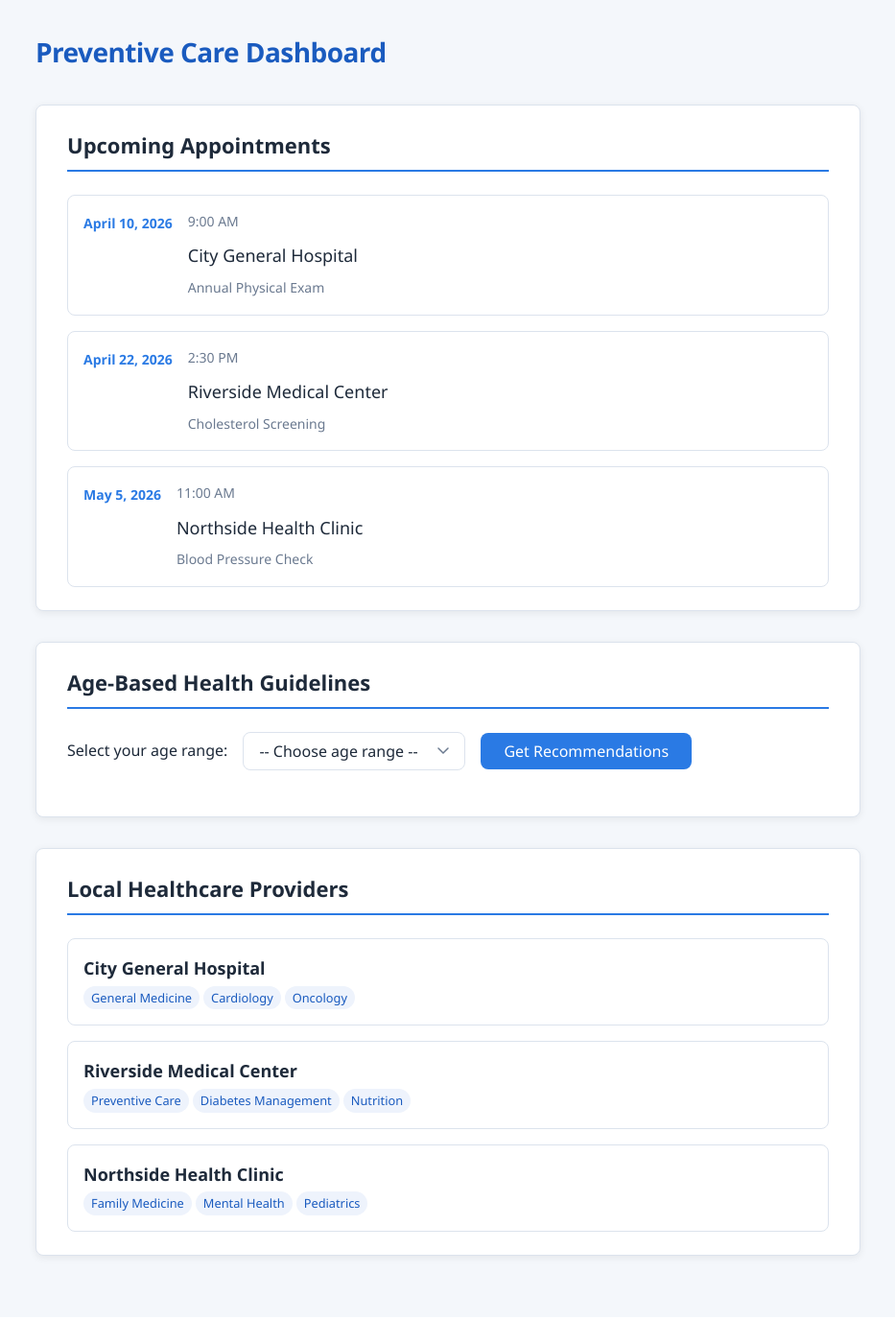
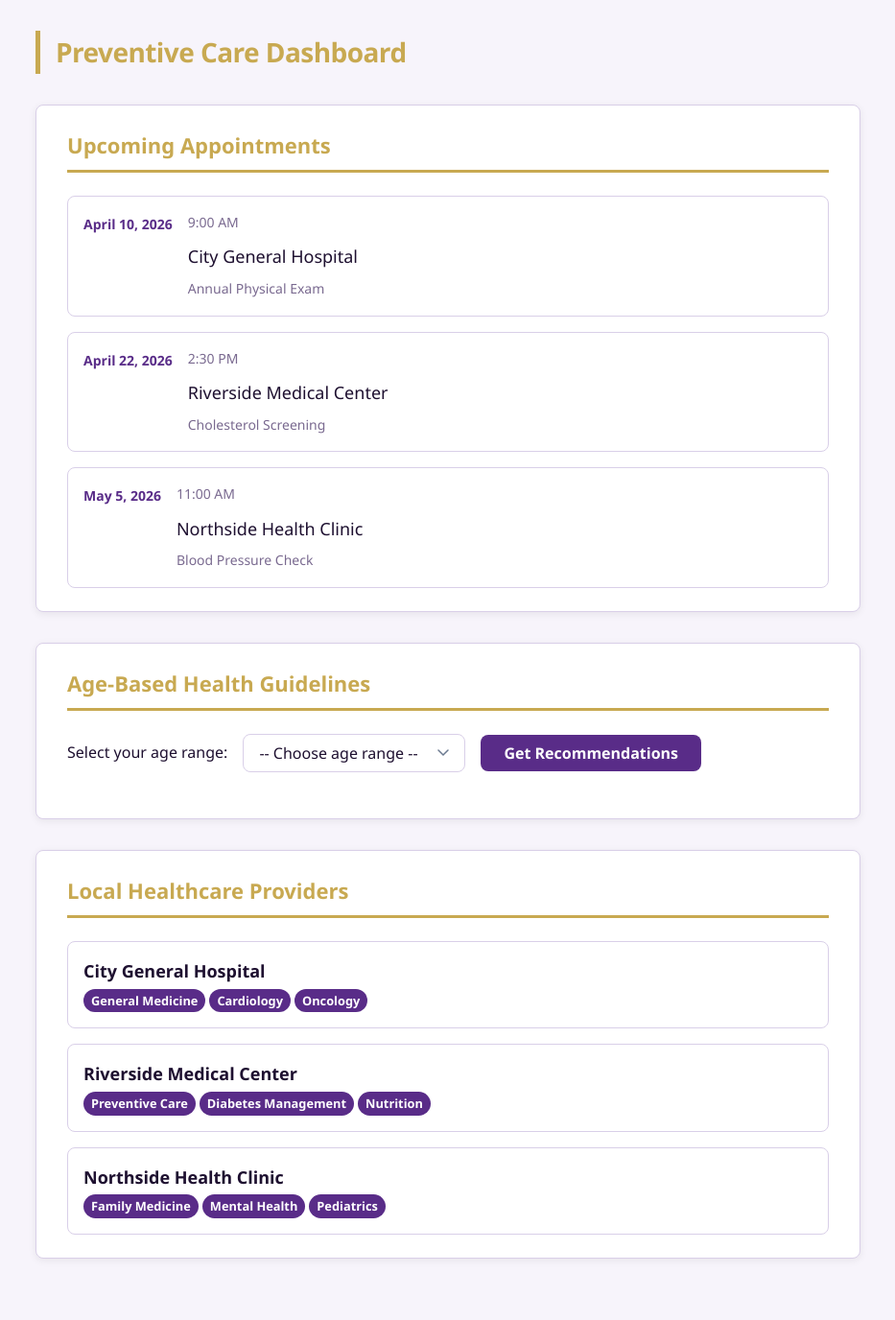
Before and after one commit to ramifayad105/Hackathon-2026, a Flask app: page / in a window 1280 px wide. Shown: the whole page at 96% size, without its empty margins (173-1106 px from the left). Before the commit the page ends 1316 px from the top, so only its background shows below. Run offline with Flask 3, Linux system fonts and the light colour scheme.

Commit message:
added new colors

```diff
--- a/Static/style.css
+++ b/Static/style.css
@@ -11,17 +11,17 @@
    Design Tokens
    ============================================= */
 :root {
-  /* Colors */
-  --color-primary:       #2a7ae4;
-  --color-primary-dark:  #1a5bbf;
-  --color-accent:        #27ae60;
-  --color-bg:            #f4f7fb;
+  /* Colors — ECU Pirates: Purple, Gold, White */
+  --color-primary:       #592c88;  /* ECU purple */
+  --color-primary-dark:  #3d1a6e;  /* deep purple */
+  --color-accent:        #c8a951;  /* ECU gold */
+  --color-bg:            #f7f4fb;  /* light purple tint */
   --color-surface:       #ffffff;
-  --color-border:        #dce3ed;
-  --color-text:          #1e2a3a;
-  --color-text-muted:    #6b7a90;
-  --color-hover-bg:      #eef3fc;
-  --color-empty:         #a0aab8;
+  --color-border:        #d9cfe8;
+  --color-text:          #1e1030;
+  --color-text-muted:    #7a6a90;
+  --color-hover-bg:      #f0eaf8;
+  --color-empty:         #b0a0c0;
 
   /* Typography */
   --font-family:         'Segoe UI', system-ui, -apple-system, sans-serif;
@@ -76,9 +76,11 @@ body {
 .dashboard-title {
   font-size: 1.75rem;
   font-weight: var(--font-weight-bold);
-  color: var(--color-primary-dark);
+  color: var(--color-accent);
   margin-bottom: var(--space-xl);
   letter-spacing: -0.02em;
+  border-left: 5px solid var(--color-accent);
+  padding-left: var(--space-md);
 }
 
 /* =============================================
@@ -96,10 +98,10 @@ body {
 .section-header {
   font-size: var(--font-size-xl);
   font-weight: var(--font-weight-bold);
-  color: var(--color-text);
+  color: var(--color-accent);
   margin-bottom: var(--space-lg);
   padding-bottom: var(--space-sm);
-  border-bottom: 2px solid var(--color-primary);
+  border-bottom: 3px solid var(--color-accent);
 }
 
 /* =============================================
@@ -127,7 +129,7 @@ body {
 
 .appointment-item:hover {
   background-color: var(--color-hover-bg);
-  box-shadow: 0 2px 10px rgba(42, 122, 228, 0.1);
+  box-shadow: 0 2px 10px rgba(89, 44, 136, 0.1);
 }
 
 .appointment-date {
@@ -205,7 +207,7 @@ body {
 .age-select:focus {
   outline: none;
   border-color: var(--color-primary);
-  box-shadow: 0 0 0 3px rgba(42, 122, 228, 0.2);
+  box-shadow: 0 0 0 3px rgba(89, 44, 136, 0.2);
 }
 
 .btn-submit {
@@ -216,19 +218,19 @@ body {
   padding: var(--space-sm) var(--space-lg);
   font-size: var(--font-size-base);
   font-family: var(--font-family);
-  font-weight: var(--font-weight-medium);
+  font-weight: var(--font-weight-bold);
   cursor: pointer;
   transition: background-color var(--transition), box-shadow var(--transition);
 }
 
 .btn-submit:hover {
   background-color: var(--color-primary-dark);
-  box-shadow: 0 2px 8px rgba(42, 122, 228, 0.3);
+  box-shadow: 0 2px 8px rgba(89, 44, 136, 0.4);
 }
 
 .btn-submit:focus {
   outline: none;
-  box-shadow: 0 0 0 3px rgba(42, 122, 228, 0.3);
+  box-shadow: 0 0 0 3px rgba(89, 44, 136, 0.4);
 }
 
 .btn-submit:active {
@@ -263,7 +265,7 @@ body {
   font-size: var(--font-size-base);
   color: var(--color-text);
   margin-bottom: var(--space-xs);
-  background-color: #f0faf4;
+  background-color: #f0eaf8;
   border-left: 3px solid var(--color-accent);
   line-height: 1.5;
 }
@@ -315,12 +317,12 @@ body {
 }
 
 .provider-tag {
-  background-color: #eef3fc;
-  color: var(--color-primary-dark);
+  background-color: var(--color-primary);
+  color: #ffffff;
   border-radius: 999px;
   padding: 2px var(--space-sm);
   font-size: 0.8rem;
-  font-weight: var(--font-weight-medium);
+  font-weight: var(--font-weight-bold);
 }
 
 /* =============================================
```
